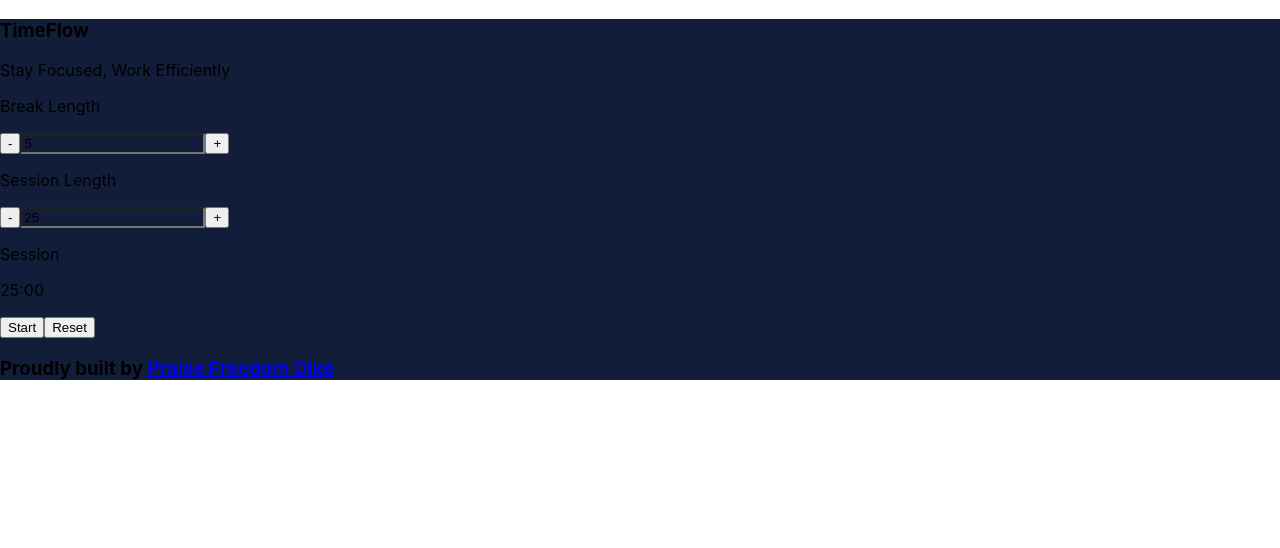
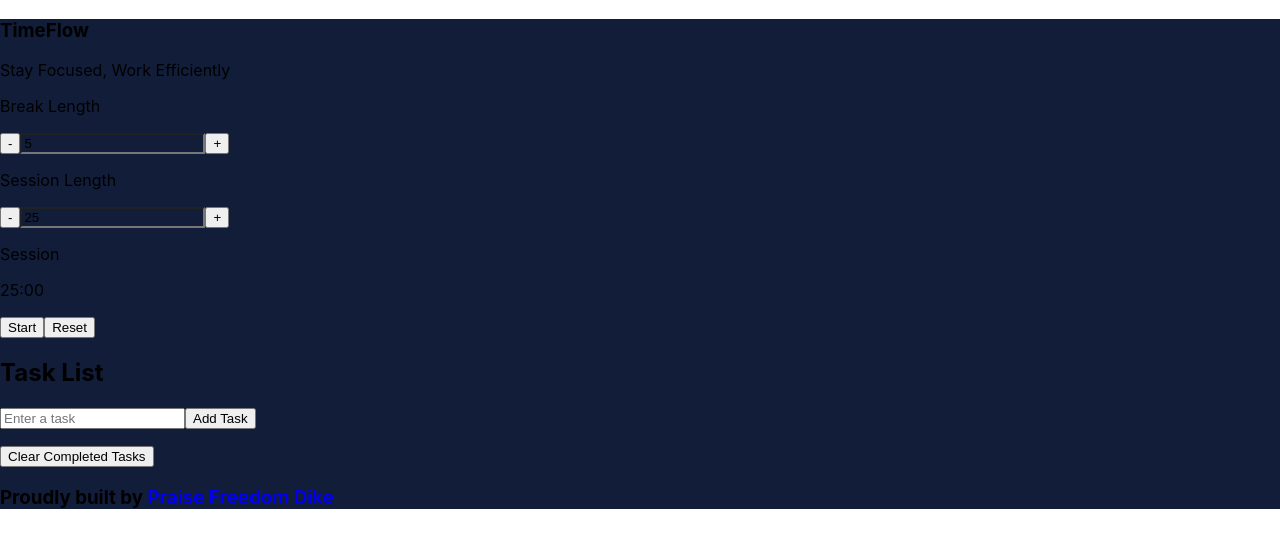
Before and after one commit to freedompraise/TimeFlow, a React (Create React App) app: page / in a window 1280 px wide. Shown: the top 548 px of the page. Built offline with nearby package versions, Linux system fonts and the light colour scheme.

Commit message:
render tasklist in the app component

```diff
--- a/src/App.js
+++ b/src/App.js
@@ -5,6 +5,7 @@ import Footer from "./components/Footer.jsx";
 import Session from "./components/SessionLength";
 import Break from "./components/BreakLength";
 import Timer from "./components/Timer";
+import TaskList from "./components/TaskList.jsx";
 import "tailwindcss/tailwind.css";
 
 class App extends Component {
@@ -67,6 +68,7 @@ class App extends Component {
             this.setState({ isTimerRunning: newIsTimerRunning })
           }
         />
+        <TaskList />
         <Footer className="App-footer mt-8" />
       </div>
     );
--- a/src/components/TaskList.jsx
+++ b/src/components/TaskList.jsx
@@ -0,0 +1,71 @@
+import React, { Component } from "react";
+
+class TaskList extends Component {
+  constructor(props) {
+    super(props);
+    this.state = {
+      tasks: [],
+      newTask: "",
+    };
+  }
+  addTask = () => {
+    // add the new task to the tasks array
+    if (this.state.newTask.trim() !== "") {
+      this.setState({
+        tasks: [...this.state.tasks, this.state.newTask],
+        newTask: "",
+      });
+    }
+  };
+  markTaskCompleted = (index) => {
+    // mark the task as completed by adding a checkmark
+    const updatedTasks = [...this.state.tasks];
+    updatedTasks[index] = "✅ " + updatedTasks[index];
+    this.setState({ tasks: updatedTasks });
+  };
+
+  removeTask = (index) => {
+    // remove the task from the tasks array
+    const updatedTasks = [...this.state.tasks];
+    updatedTasks.splice(index, 1);
+    this.setState({ tasks: updatedTasks });
+  };
+
+  clearCompletedTasks = () => {
+    // remove all tasks that have been marked as completed
+    const updatedTasks = this.state.tasks.filter(
+      (task) => !task.startsWith("✅")
+    );
+    this.setState({ tasks: updatedTasks });
+  };
+
+  render() {
+    return (
+      <div className="task-list">
+        <h2>Task List</h2>
+        <div className="task-list__input">
+          <input
+            type="text"
+            placeholder="Enter a task"
+            onChange={(e) => this.setState({ newTask: e.target.value })}
+            value={this.state.newTask}
+          />
+          <button onClick={this.addTask}>Add Task</button>
+        </div>
+        <ul className="task-list__list">
+          {this.state.tasks.map((task, index) => (
+            <li key={index}>
+              <span onClick={() => this.markTaskCompleted(index)}>{task}</span>
+              <button onClick={() => this.removeTask(index)}>Remove</button>/
+            </li>
+          ))}
+        </ul>
+        <button onClick={this.clearCompletedTasks}>
+          Clear Completed Tasks
+        </button>
+      </div>
+    );
+  }
+}
+
+export default TaskList;
```
